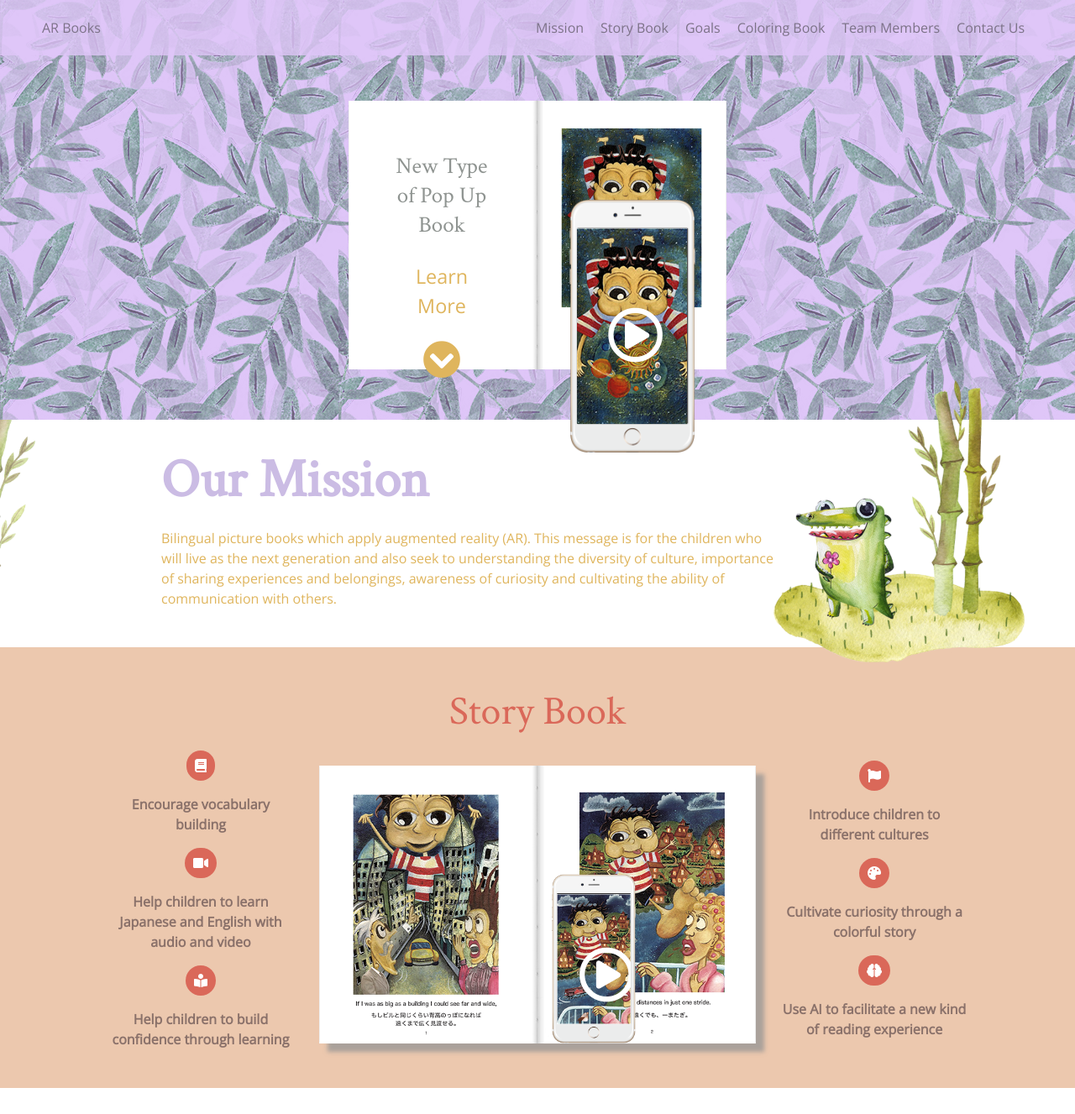
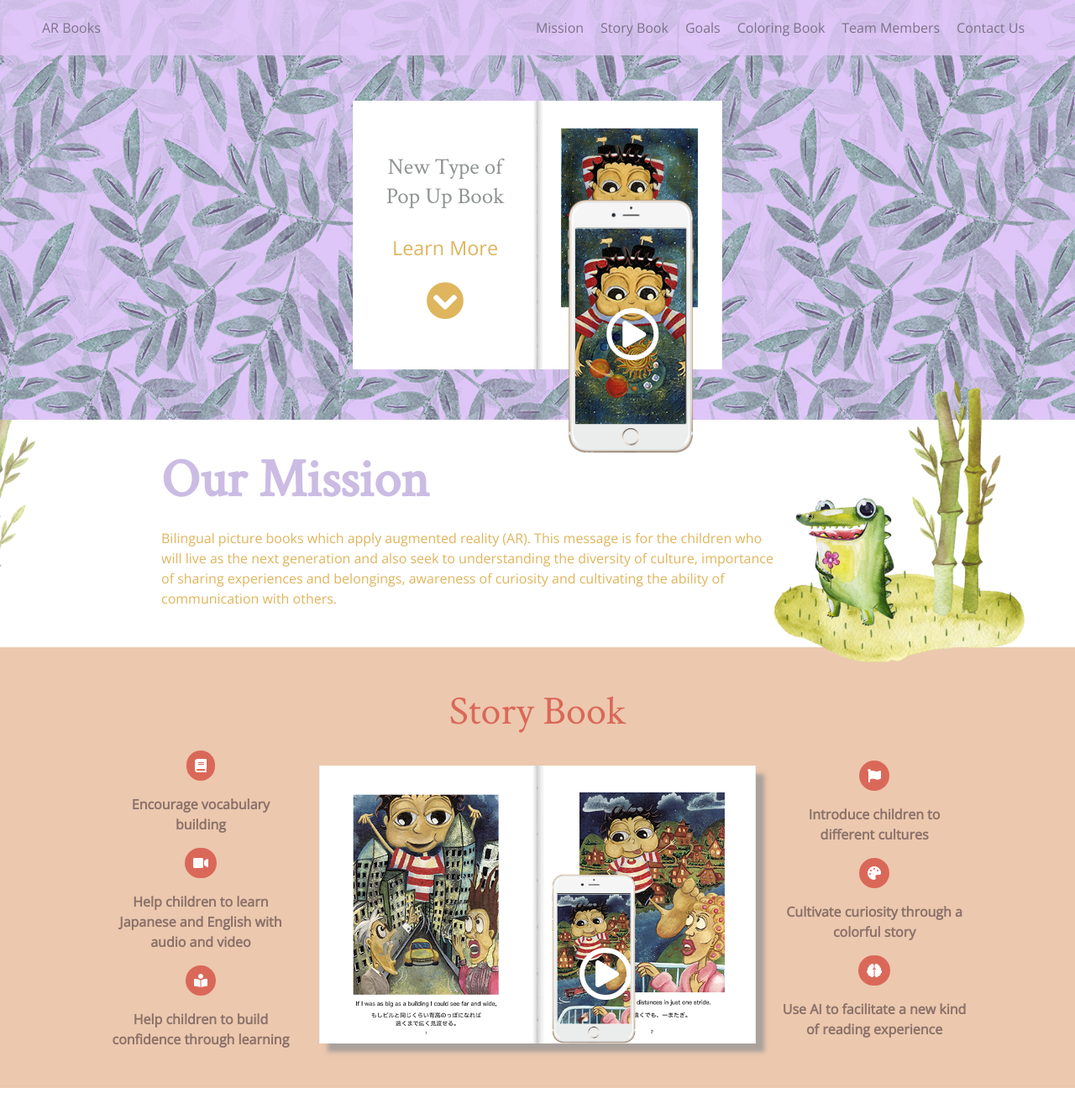
Before and after one commit to asingleton6/arbooks, a PHP site: page / in a window 1280 px wide. Shown: the top 1327 px of the page at 84% size. Run offline with PHP 8.4, Linux system fonts and the light colour scheme; some libraries are stand-ins or nearby versions.

Commit message:
Completed responsive styling for header.

```diff
--- a/css/style.css
+++ b/css/style.css
@@ -576,7 +576,7 @@ input.form-control::-ms-input-placeholder, textarea.form-control::-ms-input-plac
   display: none;
 }
 
-@media only screen and (max-width: 425px) {
+@media screen and (max-width: 425px) {
   #mission {
     background: none;
   }
@@ -586,6 +586,26 @@ input.form-control::-ms-input-placeholder, textarea.form-control::-ms-input-plac
     bottom: 165px;
     left: 177px;
   }
+
+  .book-image-wrapper {
+    width: 300px;
+    height: 220px;
+  }
+
+  .play-button {
+    font-size: 0.4em;
+  }
+}
+
+@media only screen and (min-width: 425px) {
+  .book-image-wrapper {
+    width: 300px;
+    height: 220px;
+  }
+
+  .play-button {
+    font-size: 0.4em;
+  }
 }
 
 @media only screen and (min-width: 500px) {
@@ -593,6 +613,29 @@ input.form-control::-ms-input-placeholder, textarea.form-control::-ms-input-plac
     width: 100px;
     bottom: 207px;
     left: 307px;
+  }
+
+  .book-image-wrapper {
+    width: 440px;
+    height: 320px;
+  }
+
+  .text-wrapper {
+    left: 36px;
+    top: 154px;
+    width: 148px;
+    font-size: 18px;
+  }
+
+  header .device-wrapper {
+    width: 130px;
+    position: relative;
+    left: 265px;
+    top: -164px;
+  }
+
+  .play-button {
+    font-size: 0.6em;
   }
 }
 
@@ -625,15 +668,6 @@ input.form-control::-ms-input-placeholder, textarea.form-control::-ms-input-plac
 
   .padding-left {
     padding-left: 10%;
-  }
-
-  .book-image-wrapper {
-    width: 300px;
-    height: 220px;
-  }
-
-  .play-button {
-    font-size: 0.4em;
   }
 
   .whole-m {
@@ -669,16 +703,14 @@ input.form-control::-ms-input-placeholder, textarea.form-control::-ms-input-plac
     display: none;
   }
 
-  .text-wrapper {
-    left: 51px;
-    top: 153px;
-    font-size: 18px;
+  header .device-wrapper {
+    width: 300px;
+    left: 256px;
+    top: -203px;
   }
 
-  header .device-wrapper {
-    width: 300px;
-    left: 263px;
-    top: -203px;
+  .play-button {
+    font-size: 0.8em;
   }
 }
 
```
